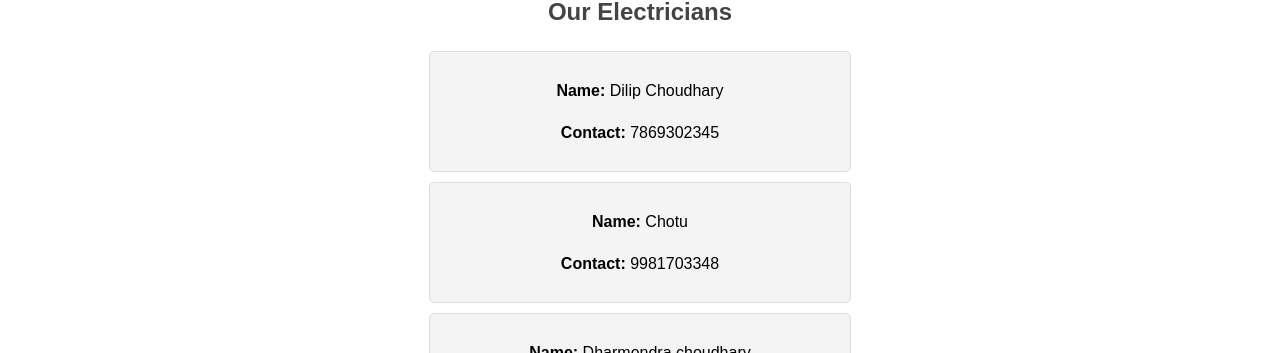
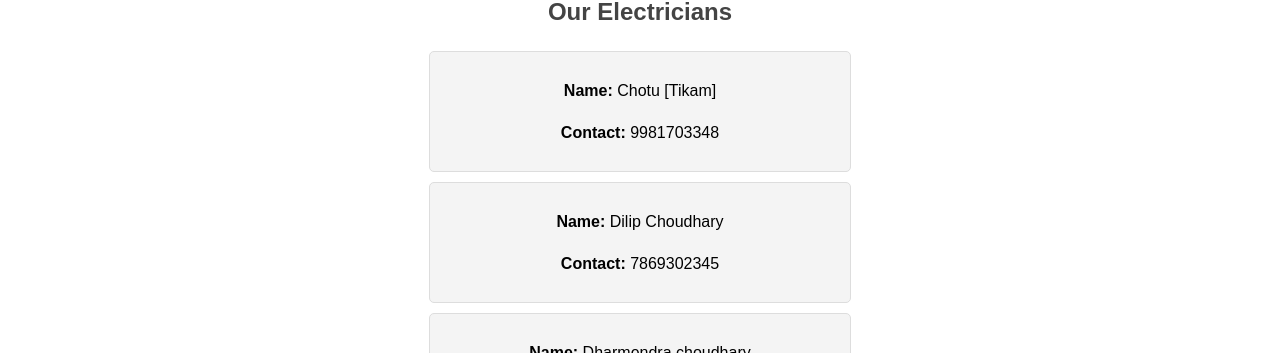
Before and after one commit to SID-HARSH-SID/ScanQRGetElectricianBlog, a plain HTML site: page index.html in a window 1280 px wide. Shown: the part 154-507 px from the top of the page. Drawn offline with Linux system fonts and the light colour scheme; a script that the page names is missing.

Commit message:
Update index.html

```diff
--- a/index.html
+++ b/index.html
@@ -17,13 +17,14 @@
     <main>
         <section>
             <h2>Our Electricians</h2>
+
             <div class="electrician">
+                <p><strong>Name:</strong> Chotu [Tikam] </p>
+                <p><strong>Contact:</strong> 9981703348</p>
+            </div>
+             <div class="electrician">
                 <p><strong>Name:</strong> Dilip Choudhary</p>
                 <p><strong>Contact:</strong> 7869302345 </p>
-            </div>
-            <div class="electrician">
-                <p><strong>Name:</strong> Chotu </p>
-                <p><strong>Contact:</strong> 9981703348</p>
             </div>
             <div class="electrician">
                 <p><strong>Name:</strong> Dharmendra choudhary</p>
```
